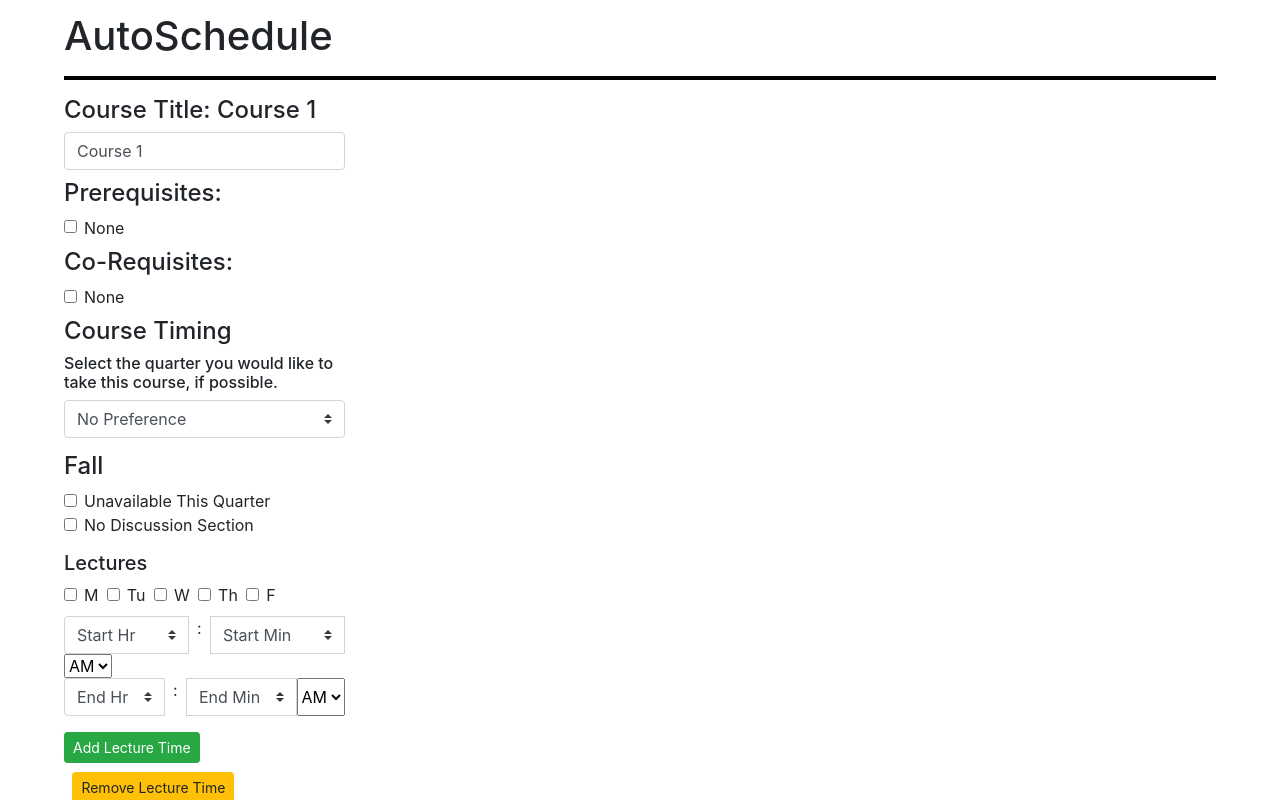
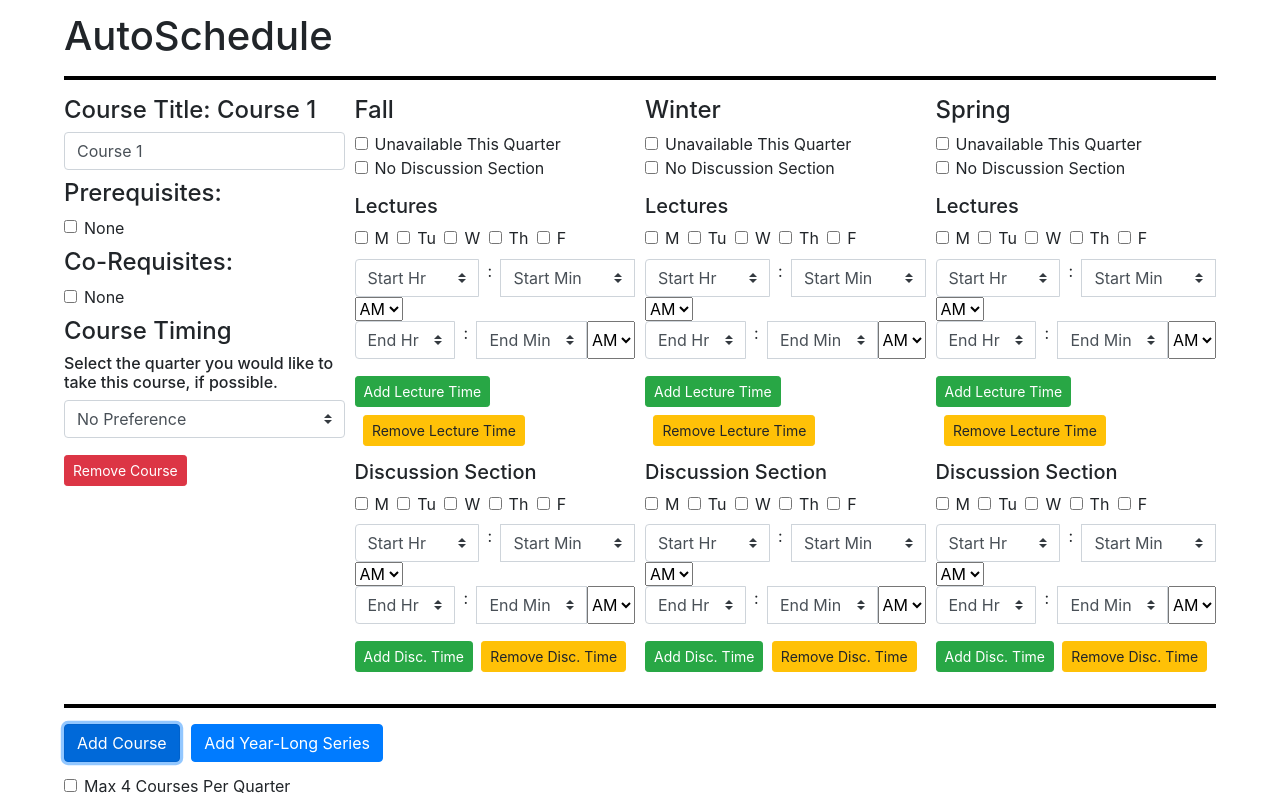
Before and after one commit to cs2027/auto-schedule, a React (Create React App) app: page / in a window 1280 px wide. Both pictures are taken after a click on the button "Add Course". Shown: the top 800 px of the page. Built offline with nearby package versions, Linux system fonts and the light colour scheme.

Commit message:
Add all quarters + display each course in rows, not cols

```diff
--- a/src/App.js
+++ b/src/App.js
@@ -9,7 +9,9 @@ class Input extends Component {
     currentId: 1,
     courses: [],
     maxFour: false,
-    balance: false
+    balance: false,
+    quarters: ["fall", "winter", "spring"],
+    dows: ["M", "Tu", "W", "Th", "F"]
   }
 
   ////////////////////////////////
@@ -31,6 +33,11 @@ class Input extends Component {
   // Used to format single-digit minutes nicely (8:0 AM --> 8:00 AM)
   padDigits = (n) => {
     return n.toLocaleString('en-US', {minimumIntegerDigits: 2, useGrouping:false});
+  };
+
+  // Capitalizes a word (1st letter becomes uppercase)
+  capitalize = (str) => {
+    return str.charAt(0).toUpperCase() + str.slice(1);
   };
 
   //////////////////////////
@@ -190,6 +197,22 @@ class Input extends Component {
       }));
     }
   };
+
+  /////////////////////////////////////
+  // High-level algorithm specifiers //
+  /////////////////////////////////////
+
+  // Enforce maximum of 4 classes per quarter
+  maxFour = () => {
+    let maxFour = !(this.state.maxFour);
+    this.setState({ maxFour });
+  }
+
+  // Try to balance equal # of classes per quarter (as close as possible)
+  balance = () => {
+    let balance = !(this.state.balance);
+    this.setState({ balance });
+  }
 
   //////////////////
   // Course title //
@@ -456,10 +479,12 @@ class Input extends Component {
   render() {
     return (
       <div className="m-bottom">
-        <div className="form-row m-bottom-sm">
-          {this.state.courses.map((course, index) => (
-            <div key={index} className="form-group col-md-3">
+        {this.state.courses.map((course, courseIndex) => (
+          <React.Fragment>
+            <div key={courseIndex} className="form-row">
 
+              {/* Start: Column 1 */}
+              <div className="form-group col-md-3">
                 {/* Course Title */}
                 <h4>Course Title: {course.title}</h4>
                 <div className="input-group m-bottom">
@@ -548,19 +573,27 @@ class Input extends Component {
                       className="custom-select"
                     >
                       <option value="">No Preference</option>
-                    <option value="fall">Fall</option>
-                    <option value="winter">Winter</option>
-                    <option value="spring">Spring</option>
+                      {this.state.quarters.map((quarter) => (
+                      <React.Fragment>
+                        <option value={quarter}>{this.capitalize(quarter)}</option>
+                      </React.Fragment>
+                      ))}
                     </select>
                   </div>
                 </div>
+                <button onClick={() => this.removeCourse(course.id)} className="btn btn-danger btn-sm m-top">Remove Course</button>
+              </div>
+              {/* End: Column 1 */}
 
-              {/* START: Fall Quarter */}
-              <h4 className="m-top-lg">Fall</h4>
+              {/* Start: Columns 2, 3, 4 */}
+              {/* Quarters (Fa, Wi, Sp) */}
+              {this.state.quarters.map((quarter, qIndex) => (
+                <div key={qIndex} className="form-group col-md-3">
+                  <h4>{this.capitalize(quarter)}</h4>
                   <div className="form-check">
                     <input
-                  onChange={() => this.changeAvail(course.id, 'fall')}
-                  checked={!(this.state.courses[this.findIndex(course.id)].available.fall)}
+                      onChange={() => this.changeAvail(course.id, quarter)}
+                      checked={!(this.state.courses[this.findIndex(course.id)].available[quarter])}
                       className="form-check-input"
                       type="checkbox"
                     />
@@ -570,9 +603,9 @@ class Input extends Component {
                   </div>
                   <div className="form-check">
                     <input
-                  onChange = {() => this.changeDisc(course.id, 'fall')}
-                  checked={!(this.state.courses[this.findIndex(course.id)].available.fall) ||
-                    !(this.state.courses[this.findIndex(course.id)].disc.fall)}
+                      onChange = {() => this.changeDisc(course.id, quarter)}
+                      checked={!(this.state.courses[this.findIndex(course.id)].available[quarter]) ||
+                        !(this.state.courses[this.findIndex(course.id)].disc[quarter])}
                       className="form-check-input"
                       type="checkbox"
                     />
@@ -581,58 +614,25 @@ class Input extends Component {
                     </label>
                   </div>
 
-              <div hidden={!(this.state.courses[this.findIndex(course.id)].available.fall)}>
-
-                {/* Fall Quarter: Lecture Times */}
+                  {/* Lecture Times */}
+                  <div hidden={!(this.state.courses[this.findIndex(course.id)].available[quarter])}>
                     <h5 className="m-top-lg">Lectures</h5>
-                {course.lecTimes.fall.map((lecTime, index) => (
+                    {course.lecTimes[quarter].map((lecTime, lecIndex) => (
                       <React.Fragment>
                         <div className="input-group m-bottom">
+                          {this.state.dows.map((dow, dowIndex) => (
+                            <React.Fragment>
                               <div className="form-check m-right">
                                 <input
-                          onChange={() => this.lecDow(course.id, 'fall', index, 0)}
-                          checked={lecTime.dow[0] === 1}
+                                  onChange={() => this.lecDow(course.id, quarter, lecIndex, dowIndex)}
+                                  checked={lecTime.dow[dowIndex] === 1}
                                   className="form-check-input"
                                   type="checkbox"
                                 />
-                        <label className="form-check-label">M</label>
+                                <label className="form-check-label">{dow}</label>
                               </div>
-                      <div className="form-check m-right">
-                        <input
-                          onChange={() => this.lecDow(course.id, 'fall', index, 1)}
-                          checked={lecTime.dow[1] === 1}
-                          className="form-check-input"
-                          type="checkbox"
-                        />
-                        <label className="form-check-label">Tu</label>
-                      </div>
-                      <div className="form-check m-right">
-                        <input
-                          onChange={() => this.lecDow(course.id, 'fall', index, 2)}
-                          checked={lecTime.dow[2] === 1}
-                          className="form-check-input"
-                          type="checkbox"
-                        />
-                        <label className="form-check-label">W</label>
-                      </div>
-                      <div className="form-check m-right">
-                        <input
-                          onChange={() => this.lecDow(course.id, 'fall', index, 3)}
-                          checked={lecTime.dow[3] === 1}
-                          className="form-check-input"
-                          type="checkbox"
-                        />
-                        <label className="form-check-label">Th</label>
-                      </div>
-                      <div className="form-check m-right">
-                        <input
-                          onChange={() => this.lecDow(course.id, 'fall', index, 4)}
-                          checked={lecTime.dow[4] === 1}
-                          className="form-check-input"
-                          type="checkbox"
-                        />
-                        <label className="form-check-label">F</label>
-                      </div>
+                            </React.Fragment>
+                          ))}
                         </div>
 
                         <div className="input-group">
@@ -640,14 +640,14 @@ class Input extends Component {
                             onChange={this.lecTimes}
                             value={lecTime.start[0]}
                             data-courseid={course.id}
-                        data-quarter="fall"
-                        data-lecindex={index}
+                            data-quarter={quarter}
+                            data-lecindex={lecIndex}
                             data-type="start-hr"
                             className="custom-select"
                             style={{width: "auto"}}
                           >
                             <option value="-1">Start Hr</option>
-                        {[...Array(12)].map((x, i) =>
+                            {[...Array(12)].map((_x, i) =>
                             <option value={i + 1}>
                               {i + 1}
                             </option>)}
@@ -657,8 +657,8 @@ class Input extends Component {
                             onChange={this.lecTimes}
                             value={lecTime.start[1]}
                             data-courseid={course.id}
-                        data-quarter="fall"
-                        data-lecindex={index}
+                            data-quarter={quarter}
+                            data-lecindex={lecIndex}
                             data-type="start-min"
                             className="custom-select"
                             style={{width: "auto"}}
@@ -673,8 +673,8 @@ class Input extends Component {
                             onChange={this.lecTimes}
                             value={lecTime.start[2]}
                             data-courseid={course.id}
-                        data-quarter="fall"
-                        data-lecindex={index}
+                            data-quarter={quarter}
+                            data-lecindex={lecIndex}
                             data-type="start-am-pm"
                           >
                             <option value="0">AM</option>
@@ -686,8 +686,8 @@ class Input extends Component {
                             onChange={this.lecTimes}
                             value={lecTime.end[0]}
                             data-courseid={course.id}
-                        data-quarter="fall"
-                        data-lecindex={index}
+                            data-quarter={quarter}
+                            data-lecindex={lecIndex}
                             data-type="end-hr"
                             className="custom-select"
                             style={{width: "auto"}}
@@ -703,8 +703,8 @@ class Input extends Component {
                             onChange={this.lecTimes}
                             value={lecTime.end[1]}
                             data-courseid={course.id}
-                        data-quarter="fall"
-                        data-lecindex={index}
+                            data-quarter={quarter}
+                            data-lecindex={lecIndex}
                             data-type="end-min"
                             className="custom-select"
                             style={{width: "auto"}}
@@ -719,8 +719,8 @@ class Input extends Component {
                             onChange={this.lecTimes}
                             value={lecTime.end[2]}
                             data-courseid={course.id}
-                        data-quarter="fall"
-                        data-lecindex={index}
+                            data-quarter={quarter}
+                            data-lecindex={lecIndex}
                             data-type="end-am-pm"
                           >
                             <option value="0">AM</option>
@@ -730,67 +730,35 @@ class Input extends Component {
                       </React.Fragment>
                     ))}
                     <button
-                  onClick={() => this.addLecture(course.id, 'fall')}
+                      onClick={() => this.addLecture(course.id, quarter)}
                       className="btn btn-success btn-sm m-top">
                         Add Lecture Time
                     </button>
                     <button
-                  onClick={() => this.removeLecture(course.id, 'fall')}
+                      onClick={() => this.removeLecture(course.id, quarter)}
                       className="btn btn-warning btn-sm m-top m-left">
                         Remove Lecture Time
                     </button>
 
-                {/* Fall Quarter: Discussion Times */}
-                <div hidden={!(this.state.courses[this.findIndex(course.id)].disc.fall)}>
+                    {/* Discussion Times */}
+                    <div hidden={!(this.state.courses[this.findIndex(course.id)].disc[quarter])}>
                       <h5 className="m-top-lg">Discussion Section</h5>
-                  {course.discTimes.fall.map((discTime, index) => (
+                      {course.discTimes[quarter].map((discTime, discIndex) => (
                         <React.Fragment>
                         <div className="input-group m-bottom">
+                          {this.state.dows.map((dow, dowIndex) => (
+                            <React.Fragment>
                               <div className="form-check m-right">
                                 <input
-                        onChange={() => this.discDow(course.id, 'fall', index, 0)}
-                        checked={discTime.dow[0] === 1}
+                                onChange={() => this.discDow(course.id, quarter, discIndex, dowIndex)}
+                                checked={discTime.dow[dowIndex] === 1}
                                 className="form-check-input"
                                 type="checkbox"
                                 />
-                        <label className="form-check-label">M</label>
+                                <label className="form-check-label">{dow}</label>
                               </div>
-                      <div className="form-check m-right">
-                        <input
-                        onChange={() => this.discDow(course.id, 'fall', index, 1)}
-                        checked={discTime.dow[1] === 1}
-                        className="form-check-input"
-                        type="checkbox"
-                        />
-                        <label className="form-check-label">Tu</label>
-                      </div>
-                      <div className="form-check m-right">
-                        <input
-                        onChange={() => this.discDow(course.id, 'fall', index, 2)}
-                        checked={discTime.dow[2] === 1}
-                        className="form-check-input"
-                        type="checkbox"
-                        />
-                        <label className="form-check-label">W</label>
-                      </div>
-                      <div className="form-check m-right">
-                        <input
-                        onChange={() => this.discDow(course.id, 'fall', index, 3)}
-                        checked={discTime.dow[3] === 1}
-                        className="form-check-input"
-                        type="checkbox"
-                        />
-                        <label className="form-check-label">Th</label>
-                      </div>
-                      <div className="form-check m-right">
-                        <input
-                        onChange={() => this.discDow(course.id, 'fall', index, 4)}
-                        checked={discTime.dow[4] === 1}
-                        className="form-check-input"
-                        type="checkbox"
-                        />
-                        <label className="form-check-label">F</label>
-                      </div>
+                            </React.Fragment>
+                          ))}
                         </div>
 
                         <div className="input-group">
@@ -798,8 +766,8 @@ class Input extends Component {
                             onChange={this.discTimes}
                             value={discTime.start[0]}
                             data-courseid={course.id}
-                        data-quarter="fall"
-                        data-discindex={index}
+                            data-quarter={quarter}
+                            data-discindex={discIndex}
                             data-type="start-hr"
                             className="custom-select"
                             style={{width: "auto"}}
@@ -815,8 +783,8 @@ class Input extends Component {
                             onChange={this.discTimes}
                             value={discTime.start[1]}
                             data-courseid={course.id}
-                        data-quarter="fall"
-                        data-discindex={index}
+                            data-quarter={quarter}
+                            data-discindex={discIndex}
                             data-type="start-min"
                             className="custom-select"
                             style={{width: "auto"}}
@@ -831,8 +799,8 @@ class Input extends Component {
                             onChange={this.discTimes}
                             value={discTime.start[2]}
                             data-courseid={course.id}
-                        data-quarter="fall"
-                        data-discindex={index}
+                            data-quarter={quarter}
+                            data-discindex={discIndex}
                             data-type="start-am-pm"
                           >
                             <option value="0">AM</option>
@@ -844,8 +812,8 @@ class Input extends Component {
                             onChange={this.discTimes}
                             value={discTime.end[0]}
                             data-courseid={course.id}
-                        data-quarter="fall"
-                        data-discindex={index}
+                            data-quarter={quarter}
+                            data-discindex={discIndex}
                             data-type="end-hr"
                             className="custom-select"
                             style={{width: "auto"}}
@@ -861,8 +829,8 @@ class Input extends Component {
                             onChange={this.discTimes}
                             value={discTime.end[1]}
                             data-courseid={course.id}
-                        data-quarter="fall"
-                        data-discindex={index}
+                            data-quarter={quarter}
+                            data-discindex={discIndex}
                             data-type="end-min"
                             className="custom-select"
                             style={{width: "auto"}}
@@ -877,8 +845,8 @@ class Input extends Component {
                             onChange={this.discTimes}
                             value={discTime.end[2]}
                             data-courseid={course.id}
-                        data-quarter="fall"
-                        data-discindex={index}
+                            data-quarter={quarter}
+                            data-discindex={discIndex}
                             data-type="end-am-pm"
                           >
                             <option value="0">AM</option>
@@ -888,35 +856,44 @@ class Input extends Component {
                       </React.Fragment>
                       ))}
                       <button
-                    onClick={() => this.addDiscussion(course.id, 'fall')}
+                        onClick={() => this.addDiscussion(course.id, quarter)}
                         className="btn btn-success btn-sm m-top">
                           Add Disc. Time
                       </button>
                       <button
-                    onClick={() => this.removeDiscussion(course.id, 'fall')}
+                        onClick={() => this.removeDiscussion(course.id, quarter)}
                         className="btn btn-warning btn-sm m-top m-left">
                           Remove Disc. Time
                       </button>
                     </div>
                   </div>
-              {/* END: Fall Quarter */}
-
-              {/* Remove Course */}
-              <button onClick={() => this.removeCourse(course.id)} className="btn btn-danger btn-sm m-top">Remove Course</button>
-              <hr className="hr" />
                 </div>
               ))}
+              {/* End: Columns 2, 3, 4 */}
             </div>
+            <hr className="hr" />
+          </React.Fragment>
+        ))}
 
         {/* Final Section: Add Courses, Specify Algorithm */}
         <button onClick={this.addCourse} className="btn btn-primary m-right-sm">Add Course</button>
         <button onClick={this.addSeries} className="btn btn-primary">Add Year-Long Series</button>
         <div className="form-check m-top-sm">
-          <input className="form-check-input" type="checkbox" />
+          <input
+            onChange={this.maxFour}
+            checked={this.state.maxFour}
+            className="form-check-input"
+            type="checkbox"
+          />
           <label className="form-check-label">Max 4 Courses Per Quarter</label>
         </div>
         <div className="form-check">
-          <input className="form-check-input" type="checkbox" />
+          <input
+            onChange={this.balance}
+            checked={this.state.balance}
+            className="form-check-input"
+            type="checkbox"
+          />
           <label className="form-check-label">Balance Schedule (Equal # of Courses Per Quarter)</label>
         </div>
       </div>
```
Lines whose indentation alone changed are shown as unchanged.
